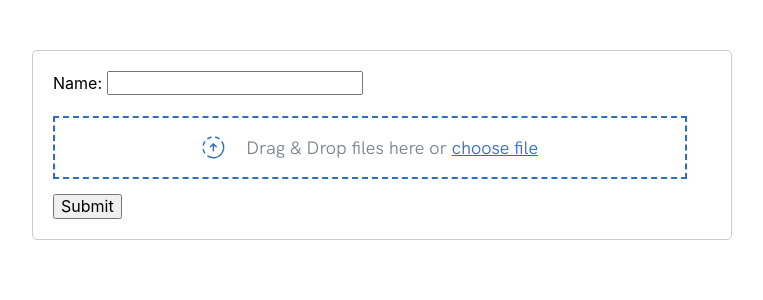
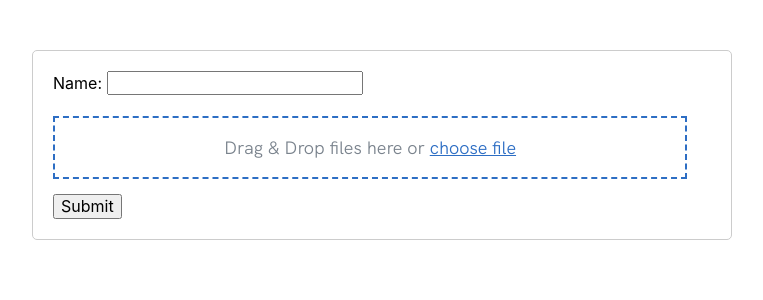
Before and after one commit to Dima-developer/sample-dropzone, a Next.js app: page / in a window 1280 px wide. Shown: the top 300 px of the page, without its empty margins (258-1021 px from the left). Built offline with nearby package versions, Linux system fonts and the light colour scheme.

Commit message:
fix issue with next export

```diff
--- a/components/UploadDropzone/UploadDropZone.js
+++ b/components/UploadDropzone/UploadDropZone.js
@@ -1,5 +1,5 @@
 import React, { useState, useCallback, useEffect } from 'react';
-import Image from 'next/image';
+// import Image from 'next/image';
 import { useDropzone } from 'react-dropzone';
 import clsx from 'classnames';
 import styles from './upload_dropzone.module.scss';
@@ -62,14 +62,14 @@ const UploadDropZone = ({ isDisabled, setFile}) => {
         })}
       >
         <input {...getInputProps()} className={styles.inputUpload} />
-        <div className={styles.uploadIcon}>
+        {/* <div className={styles.uploadIcon}>
           <Image
             src="/upload-icon.svg"
             alt="upload icon"
             layout="fill"
             objectFit="fill"
           />
-        </div>
+        </div> */}
         <p className={styles.textBtn}>
           Drag &#38; Drop files here or{' '}
           <span className={styles.chooseFile} onClick={open}>
@@ -84,14 +84,14 @@ const UploadDropZone = ({ isDisabled, setFile}) => {
           onClick={removeFileHandler}
         >
           <div className={styles.dropedDocument}>
-            <div className={styles.docIconContainer}>
+            {/* <div className={styles.docIconContainer}>
               <Image
                 src="/doc-icon.svg"
                 alt="document icon"
                 layout="fill"
                 objectFit="fill"
               />
-            </div>
+            </div> */}
             <p className={styles.fileName}>{docFile[0].name}</p>
           </div>
           <CloseIcon
```
